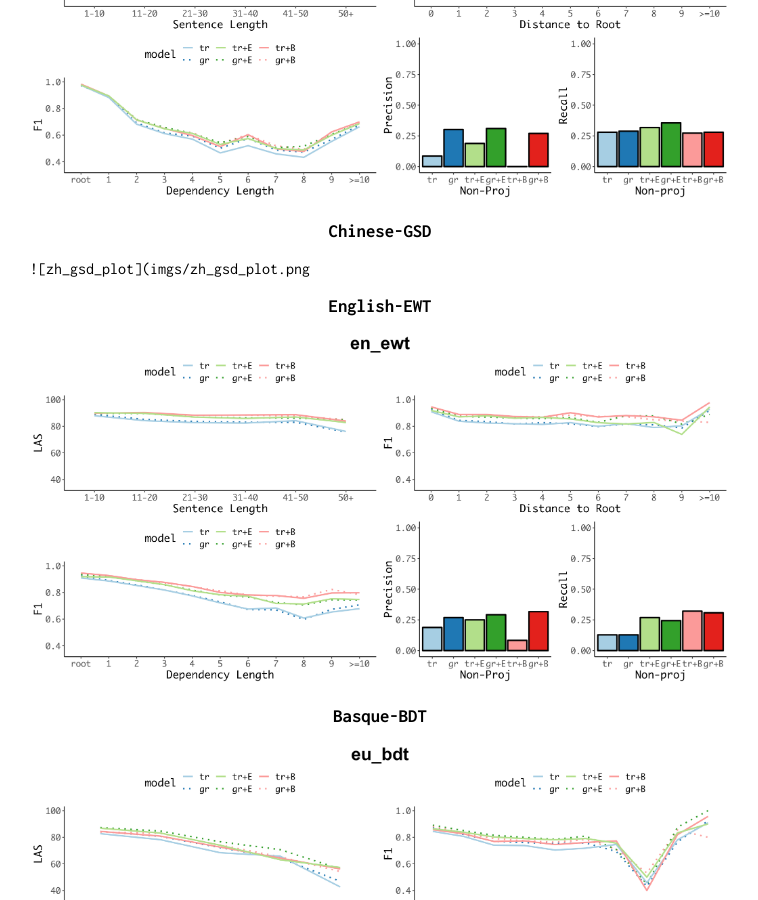
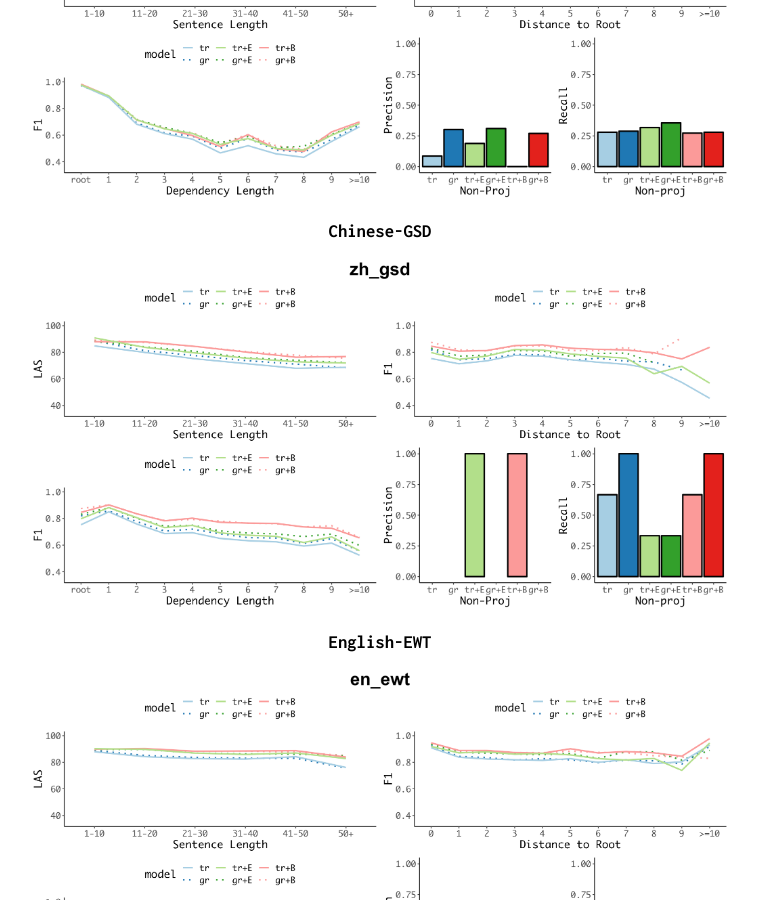
Before and after one commit to rutrastone/rutrastone.github.io, a Jekyll site: the page built from ext_error_analysis.md, in a window 1280 px wide and 900 px high, scrolled down 375 px. Shown: the whole window, without its empty margins (260-1018 px from the left). Built offline with Jekyll 4.4.1, drawn with Linux system fonts in a browser that asks for light colours; part of the change alters nothing that is shown.

Commit message:
another change

```diff
--- a/ext_error_analysis.md
+++ b/ext_error_analysis.md
@@ -10,7 +10,7 @@ layout: default
 
 <h3><center>Chinese-GSD</center></h3>
 
-![zh_gsd_plot](imgs/zh_gsd_plot.png
+![zh_gsd_plot](imgs/zh_gsd_plot.png)
 
 <h3><center>English-EWT</center></h3>
 
@@ -38,7 +38,7 @@ layout: default
 
 <h3><center>Japanese-GSD</center></h3>
 
-![fi_tdt_plot](imgs/fi_tdt_plot.png)
+![ja_gsd_plot](imgs/ja_gsd_plot.png)
 
 <h3><center>Korean-GSD</center></h3>
 
```
